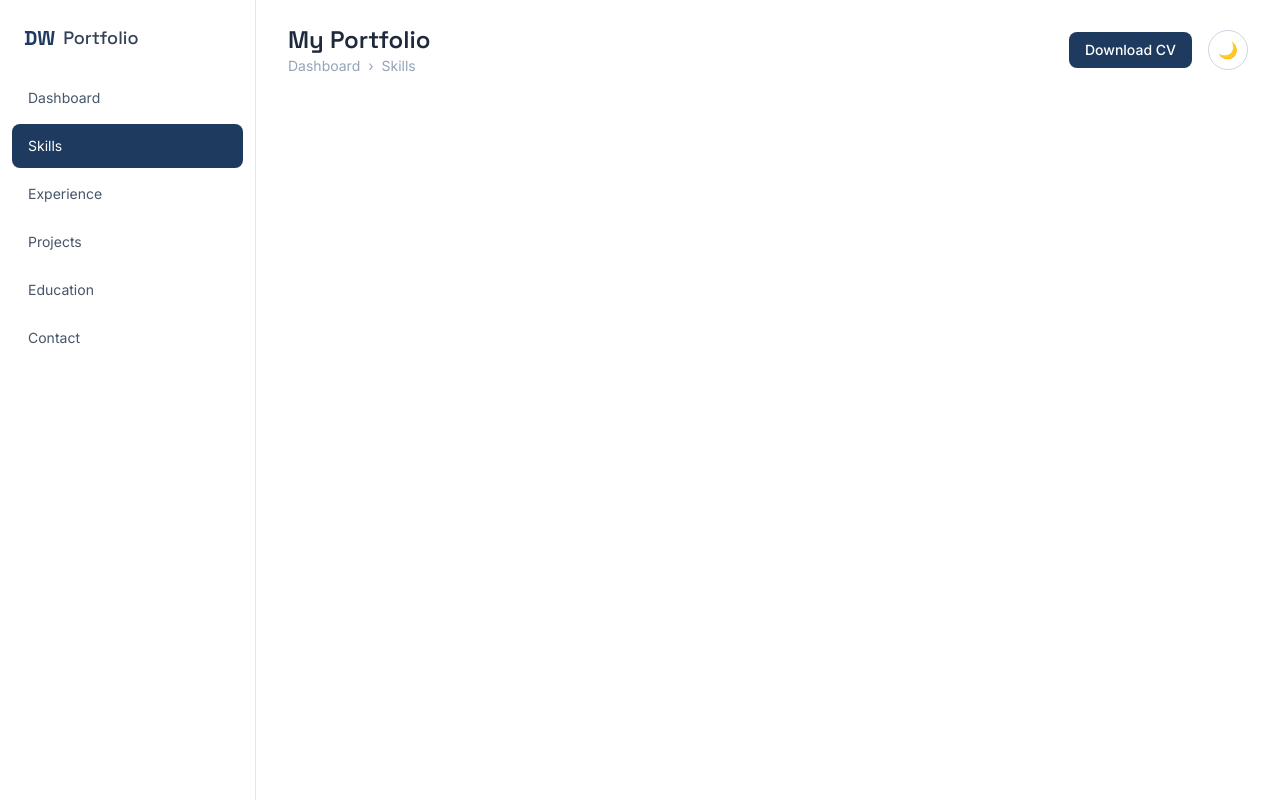
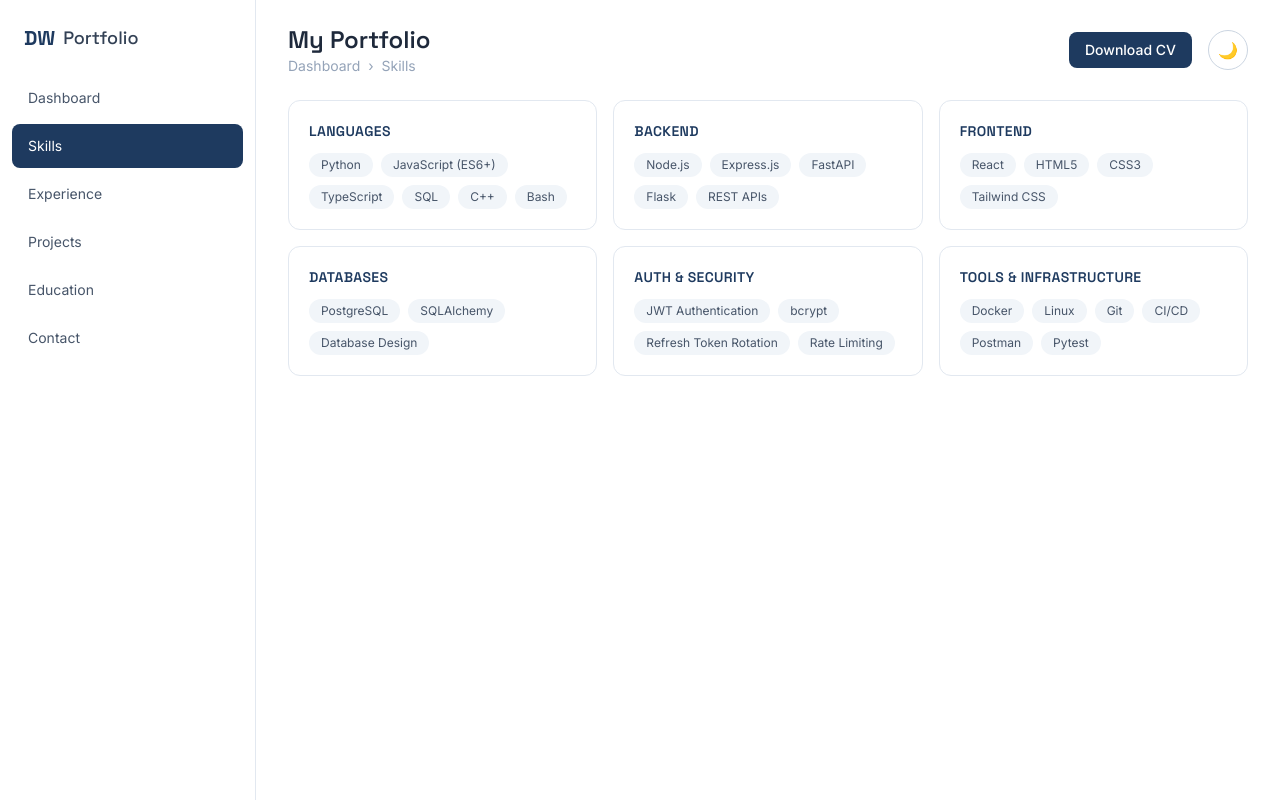
Before and after one commit to davidtiger3622/portfolio, a React app: page / in a window 1280 px wide. Both pictures are taken after a click on the button "Skills". Built offline with nearby package versions, Linux system fonts and the light colour scheme; the HTML template or start-up script is replaced by a standard one.

Commit message:
feat: add skills section grouped by category

```diff
--- a/src/App.jsx
+++ b/src/App.jsx
@@ -2,6 +2,7 @@ import { useState } from 'react'
 import Sidebar from './components/Sidebar'
 import Topbar from './components/Topbar'
 import Dashboard from './components/sections/Dashboard'
+import Skills from './components/sections/Skills'
 
 function App() {
   const [activeSection, setActiveSection] = useState('dashboard')
@@ -13,6 +14,7 @@ function App() {
         <Topbar activeSection={activeSection} />
         <div className="px-8 pb-8">
           {activeSection === 'dashboard' && <Dashboard />}
+          {activeSection === 'skills' && <Skills />}
         </div>
       </main>
     </div>
--- /dev/null
+++ b/src/components/sections/Skills.jsx
@@ -0,0 +1,30 @@
+import { skillCategories } from '../../data/skills'
+
+const Skills = () => {
+  return (
+    <div className="grid grid-cols-1 md:grid-cols-2 lg:grid-cols-3 gap-4">
+      {skillCategories.map((group) => (
+        <div
+          key={group.category}
+          className="border border-slate-200 dark:border-slate-700 rounded-xl p-5"
+        >
+          <h3 className="font-display text-sm font-semibold text-navy dark:text-mint uppercase tracking-wide mb-3">
+            {group.category}
+          </h3>
+          <div className="flex flex-wrap gap-2">
+            {group.items.map((item) => (
+              <span
+                key={item}
+                className="text-xs font-body px-3 py-1 rounded-full bg-slate-100 dark:bg-slate-800 text-slate-600 dark:text-slate-300"
+              >
+                {item}
+              </span>
+            ))}
+          </div>
+        </div>
+      ))}
+    </div>
+  )
+}
+
+export default Skills
--- /dev/null
+++ b/src/data/skills.js
@@ -0,0 +1,26 @@
+export const skillCategories = [
+    {
+      category: 'Languages',
+      items: ['Python', 'JavaScript (ES6+)', 'TypeScript', 'SQL', 'C++','Bash'],
+    },
+    {
+      category: 'Backend',
+      items: ['Node.js', 'Express.js', 'FastAPI', 'Flask', 'REST APIs'],
+    },
+    {
+      category: 'Frontend',
+      items: ['React', 'HTML5', 'CSS3', 'Tailwind CSS'],
+    },
+    {
+      category: 'Databases',
+      items: ['PostgreSQL', 'SQLAlchemy', 'Database Design'],
+    },
+    {
+      category: 'Auth & Security',
+      items: ['JWT Authentication', 'bcrypt', 'Refresh Token Rotation', 'Rate Limiting'],
+    },
+    {
+      category: 'Tools & Infrastructure',
+      items: ['Docker', 'Linux', 'Git', 'CI/CD', 'Postman', 'Pytest'],
+    },
+  ]
```
